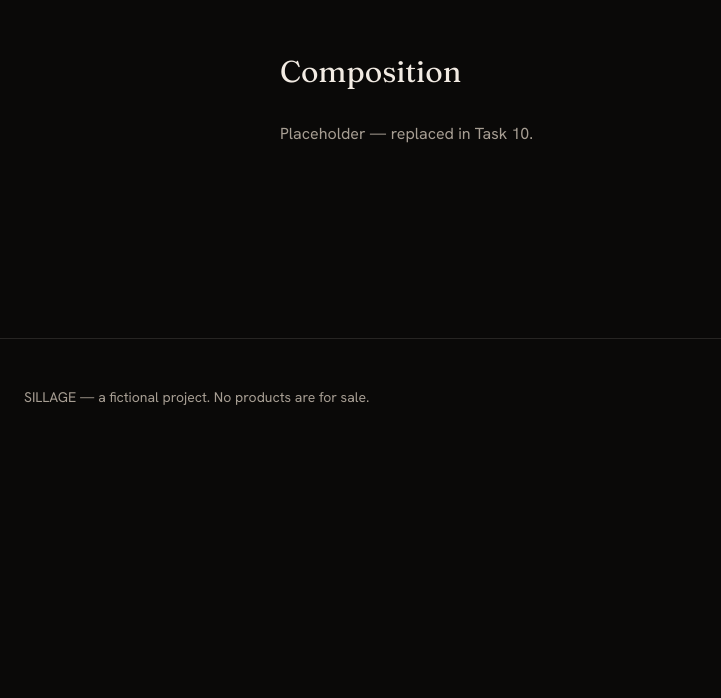
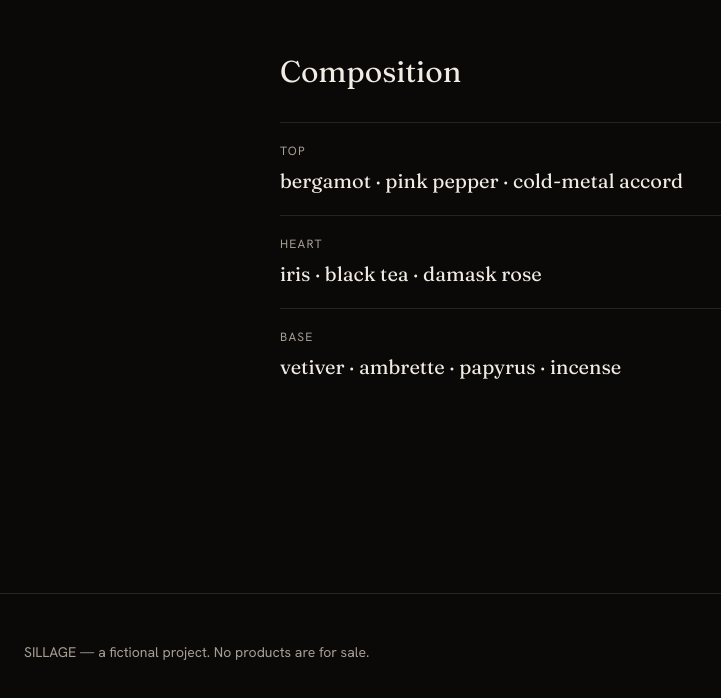
Before and after one commit to llladno/sillage, a Nuxt app: page / in a window 1280 px wide. Shown: the part 2654-3352 px from the top of the page, without its empty margins (0-721 px from the left). Before the commit the page ends 3109 px from the top, so only its background shows below. Built offline with nearby package versions, Linux system fonts and the light colour scheme.

Commit message:
feat: CompositionPyramid + NoteList

```diff
--- a/app/entities/fragrance/index.ts
+++ b/app/entities/fragrance/index.ts
@@ -1,2 +1,3 @@
 export type { Fragrance, NoteTier, Size, SizeId } from '~/entities/fragrance/model/types'
 export { getFragrance } from '~/entities/fragrance/model/data'
+export { NoteList } from '~/entities/fragrance/ui/NoteList'
--- /dev/null
+++ b/app/entities/fragrance/ui/NoteList/NoteList.vue
@@ -0,0 +1,14 @@
+<script setup lang="ts">
+defineProps<{ notes: string[]; label: string }>()
+</script>
+
+<template>
+  <div class="border-t border-line py-5" data-note-row>
+    <p class="text-xs uppercase tracking-widest text-ink-dim">{{ label }}</p>
+    <p class="mt-2 font-display text-xl">
+      <span v-for="(note, index) in notes" :key="note">
+        {{ note }}<span v-if="index < notes.length - 1"> · </span>
+      </span>
+    </p>
+  </div>
+</template>
--- /dev/null
+++ b/app/entities/fragrance/ui/NoteList/index.ts
@@ -0,0 +1 @@
+export { default as NoteList } from '~/entities/fragrance/ui/NoteList/NoteList.vue'
--- a/app/pages/index.vue
+++ b/app/pages/index.vue
@@ -1,13 +1,11 @@
 <script setup lang="ts">
 import { ScrubHero } from '~/widgets/scrub-hero'
-import { SectionShell } from '~/shared/ui'
+import { CompositionPyramid } from '~/widgets/composition'
 </script>
 
 <template>
   <div>
     <ScrubHero />
-    <SectionShell id="composition" title-key="sections.composition.title">
-      <p class="text-ink-dim">Placeholder — replaced in Task 10.</p>
-    </SectionShell>
+    <CompositionPyramid />
   </div>
 </template>
--- /dev/null
+++ b/app/widgets/composition/index.ts
@@ -0,0 +1 @@
+export { CompositionPyramid } from '~/widgets/composition/ui/CompositionPyramid'
--- /dev/null
+++ b/app/widgets/composition/model/constants.ts
@@ -0,0 +1,5 @@
+import type { NoteTier } from '~/entities/fragrance'
+
+export const TIERS: readonly NoteTier[] = ['top', 'heart', 'base']
+export const STAGGER_S = 0.08
+export const REVEAL_START = 'top 75%'
--- /dev/null
+++ b/app/widgets/composition/ui/CompositionPyramid/CompositionPyramid.vue
@@ -0,0 +1,39 @@
+<script setup lang="ts">
+import { computed, onMounted, ref } from 'vue'
+import { SectionShell } from '~/shared/ui'
+import { getFragrance, NoteList } from '~/entities/fragrance'
+import { useReducedMotion } from '~/shared/lib'
+import type { Locale } from '~/shared/config/i18n'
+import { REVEAL_START, STAGGER_S, TIERS } from '~/widgets/composition/model/constants'
+
+const { locale, t } = useI18n()
+const fragrance = computed(() => getFragrance(locale.value as Locale))
+const reduced = useReducedMotion()
+const root = ref<HTMLElement | null>(null)
+
+onMounted(async () => {
+  if (reduced.value || !root.value) return
+  const { gsap } = await import('gsap')
+  const { ScrollTrigger } = await import('gsap/ScrollTrigger')
+  gsap.registerPlugin(ScrollTrigger)
+  gsap.from(root.value.querySelectorAll('[data-note-row]'), {
+    opacity: 0,
+    y: 16,
+    stagger: STAGGER_S,
+    scrollTrigger: { trigger: root.value, start: REVEAL_START },
+  })
+})
+</script>
+
+<template>
+  <SectionShell id="composition" title-key="sections.composition.title">
+    <div ref="root">
+      <NoteList
+        v-for="tier in TIERS"
+        :key="tier"
+        :label="t(`composition.${tier}`)"
+        :notes="fragrance.notes[tier]"
+      />
+    </div>
+  </SectionShell>
+</template>
--- /dev/null
+++ b/app/widgets/composition/ui/CompositionPyramid/index.ts
@@ -0,0 +1 @@
+export { default as CompositionPyramid } from '~/widgets/composition/ui/CompositionPyramid/CompositionPyramid.vue'
```
Also changed, not shown: 1 other file (tests, documents, lock files or other folders).
